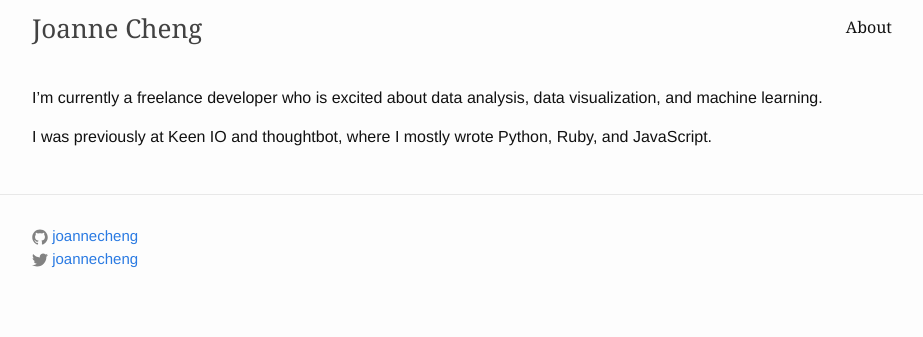
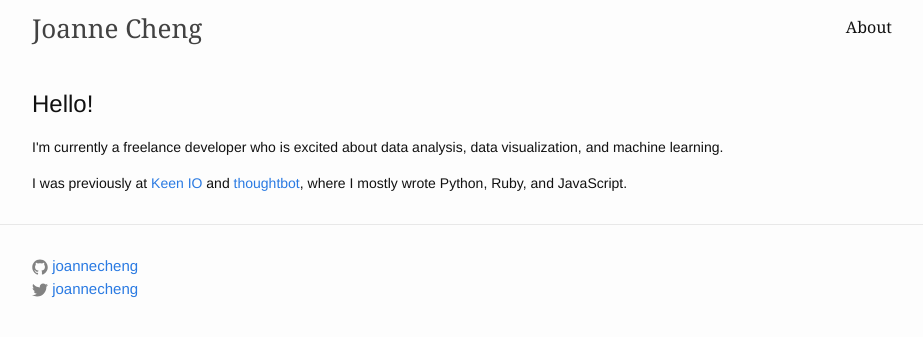
Before and after one commit to joannecheng/joannecheng.github.io, a Jekyll site: the page built from about.html, in a window 1280 px wide. Shown: the top 337 px of the page, without its empty margins (178-1101 px from the left). Built offline with Jekyll 4.4.1, drawn with Linux system fonts in a browser that asks for light colours; nearby versions of some CDN libraries; library files that are not in the unit come from our copies; some of the changed lines change nothing that is shown.

Commit message:
Update about me page

```diff
--- a/_sass/_layout.scss
+++ b/_sass/_layout.scss
@@ -239,3 +239,13 @@
         }
     }
 }
+
+
+/*
+ * Main project page
+ */
+.project-image {
+  height: 218px;
+  width: 100%;
+  overflow: hidden;
+}
--- /dev/null
+++ b/about.html
@@ -0,0 +1,18 @@
+---
+layout: default
+title: About
+permalink: /about/
+---
+
+<h2>Hello!</h2>
+<div class="f6">
+  <p>I'm currently a freelance developer who is excited about data analysis, data visualization, and machine learning.
+  </p>
+</div>
+
+<div class="f6">
+I was previously at
+<a href="https://keen.io">Keen IO</a> and
+<a href="https://thoughtbot.com">thoughtbot</a>,
+where I mostly wrote Python, Ruby, and JavaScript.
+</div>
--- a/about.md
+++ /dev/null
@@ -1,10 +0,0 @@
----
-layout: default
-title: About
-permalink: /about/
----
-
-I'm currently a freelance developer who is excited about data analysis,
-data visualization, and machine learning.
-
-I was previously at Keen IO and thoughtbot, where I mostly wrote Python, Ruby, and JavaScript.
--- a/css/main.scss
+++ b/css/main.scss
@@ -51,10 +51,3 @@ $on-laptop:        1200px;
         "layout",
         "syntax-highlighting"
 ;
-
-//project page
-.project-image {
-  height: 218px;
-  width: 100%;
-  overflow: hidden;
-}
```
